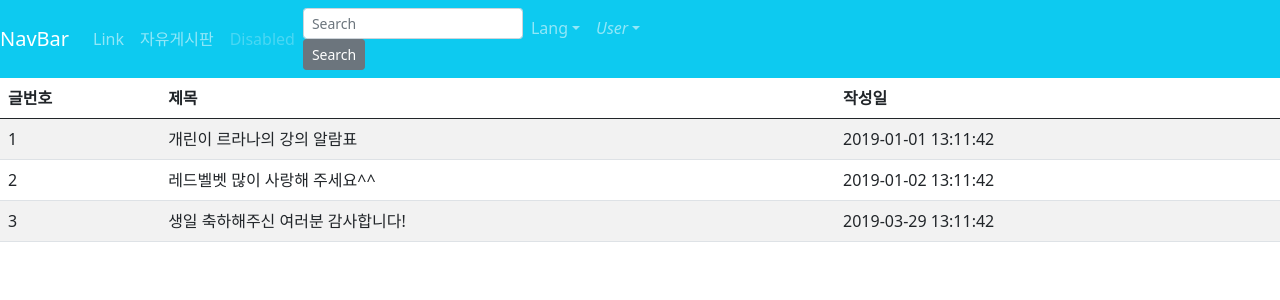
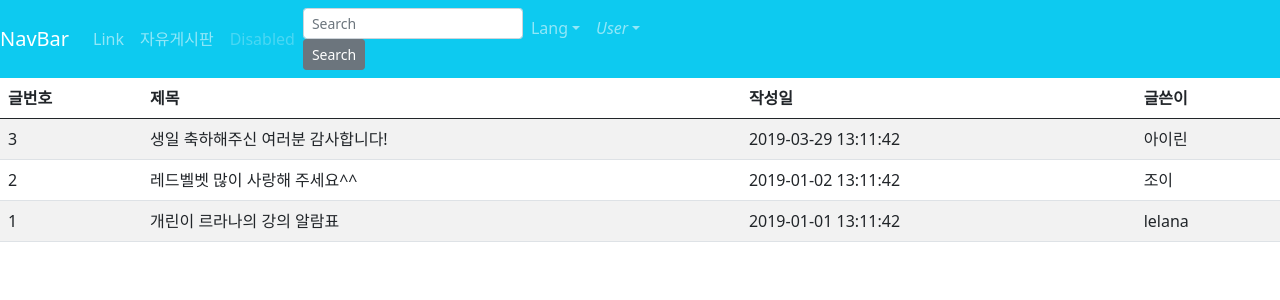
Before and after one commit to bill1224/vue, a Vue app in the folder vue_study/: page /board/free in a window 1280 px wide. Shown: the top 300 px of the page. Built offline with nearby package versions, Linux system fonts and the light colour scheme.

Commit message:
sort, map, filter

```diff
--- a/vue_study/src/components/Board.vue
+++ b/vue_study/src/components/Board.vue
@@ -6,6 +6,18 @@
 
 <script>
 import data from "@/data";
+
+// sort는 인자로 함수를 받는다 -
+// 오름차순 : a-b
+// 내림차순 : b-a
+let items = data.Content.sort((a, b) => {return b.content_id - a.content_id})
+//map은 배열에 있는 값들을 하나하나 꺼내서, 특정 함수를 적용해 다시 배열로 만들어주는 것
+//filter는 배열에 있는 원소들중에서 조건에 맞는 원소들만을 모아서 배열로 만들어주는 것
+//map 함수를 이용해서 items = content_id의 내림차순으로 정렬된 data.Content의 원소들을 하나하나 꺼내어, user_name이라는 key와 value를 추가한다.
+//여기서 user_name의 value는 filter 함수를 이용해서 data.User에 있는 원소를 하나하나 꺼내서 data.User 원소에 있는 user_id 값과
+// data.Content에 있는 user_id값과 일치하는 값을 필터링해서 배열로 만들어준다.
+// 그런데 data.User에서 user_id는 인덱스와 같기 때문에, 하나의 원소값 밖에 존재하지 않는다. 그러므로 [0]으로 접근해서 .name을 가져오는 것이다.
+items = items.map(contentItem => {return {...contentItem, user_name: data.User.filter(userItem => userItem.user_id === contentItem.user_id)[0].name}})
 
   export default {
     data() {
@@ -23,8 +35,12 @@
                   key: 'created_at',
                   label: '작성일'
               },
+              {
+                  key: 'user_name',
+                  label: '글쓴이'
+              },
           ],
-          items: data.Content
+          items: items
       }
     }
   }
```
